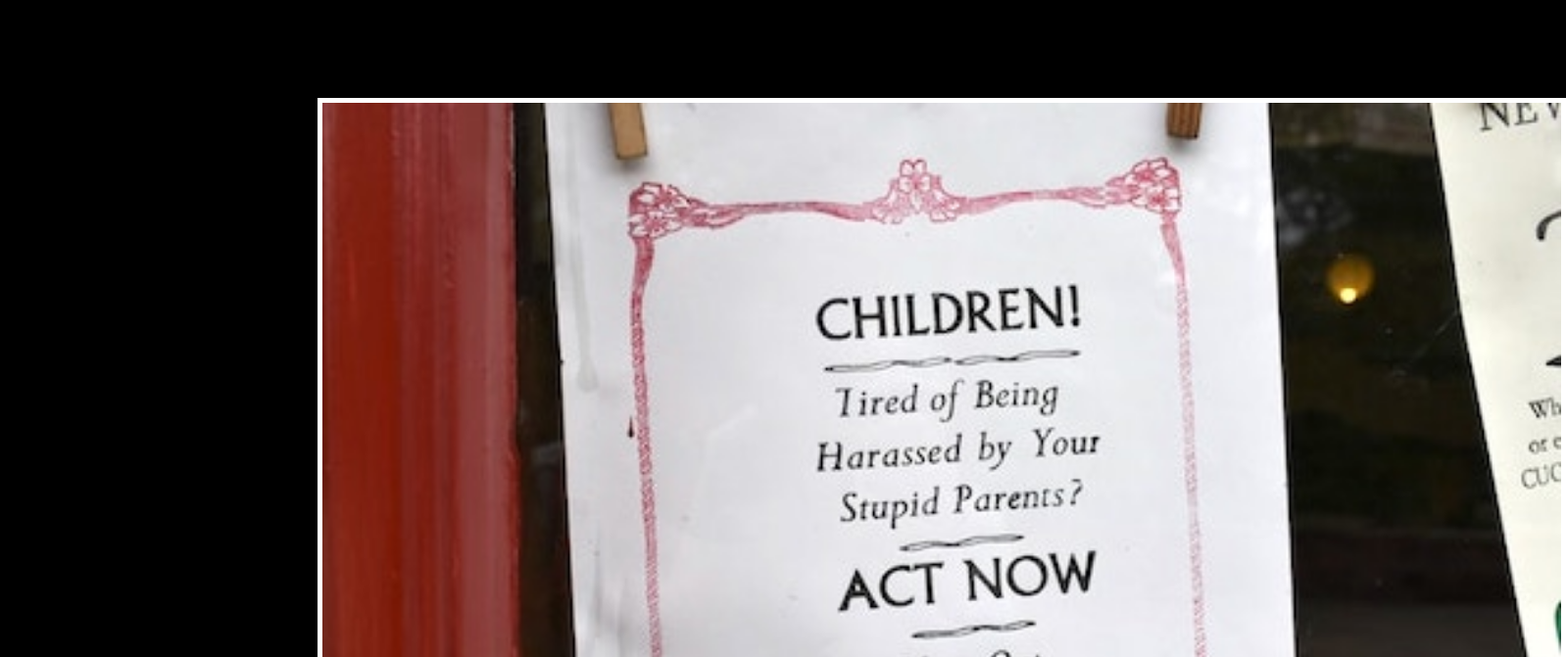
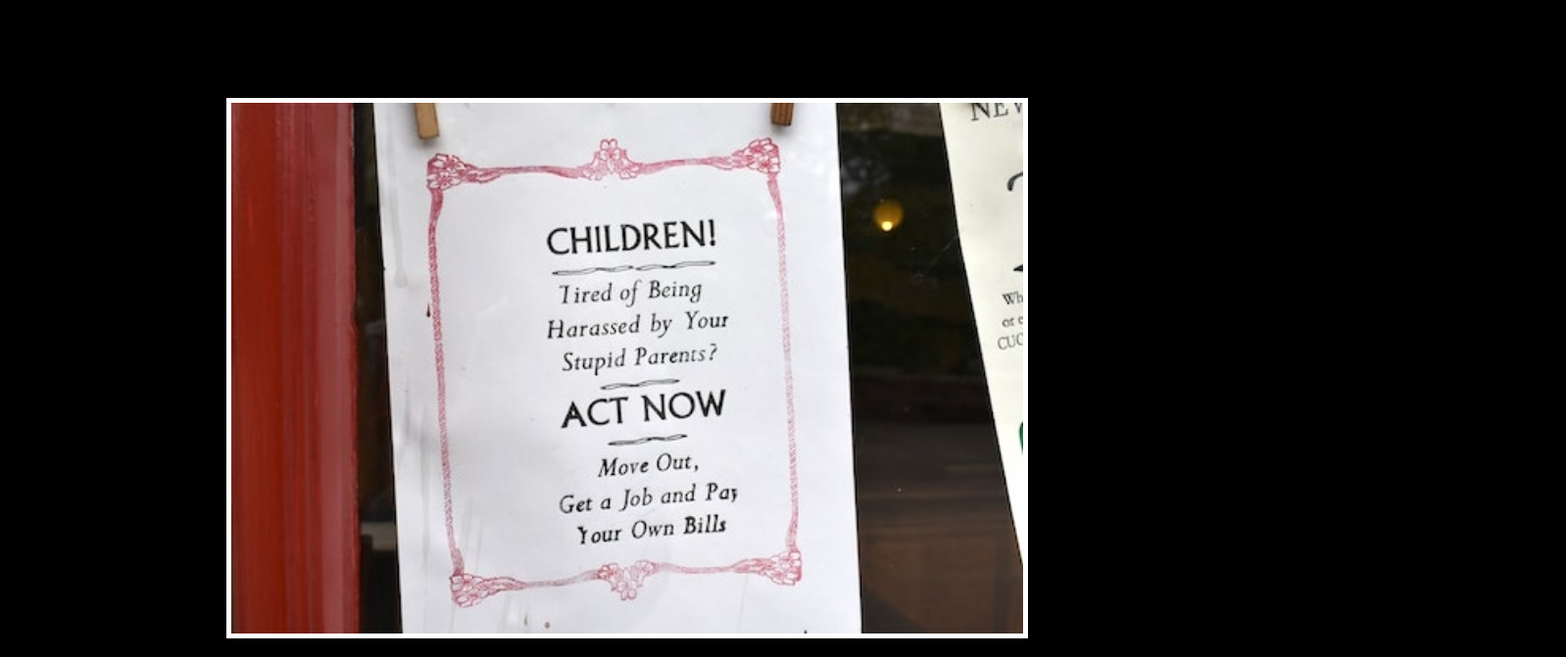
Before and after one commit to TinaKd/meme, a plain HTML site: page index.html in a window 1280 px wide. Shown: the top 671 px of the page at 98% size, 1598 px wide, since content can reach past the window. Drawn offline with nearby package versions, Linux system fonts and the light colour scheme.

Commit message:
Update style.css

```diff
--- a/style.css
+++ b/style.css
@@ -15,8 +15,8 @@ p{
 
 
 .poster{
-    width: 100%;
-    margin-left: 25%;
+    width: 80%;
+    margin-left: 10%;
     margin-top: 100px;
     color: white;
     font-family: "Libre Baskerville", serif;
@@ -27,5 +27,5 @@ p{
 
 .motivation-img {
     border: 5px solid white;
-    width: 100%;
+    width: 80%;
   }
```
